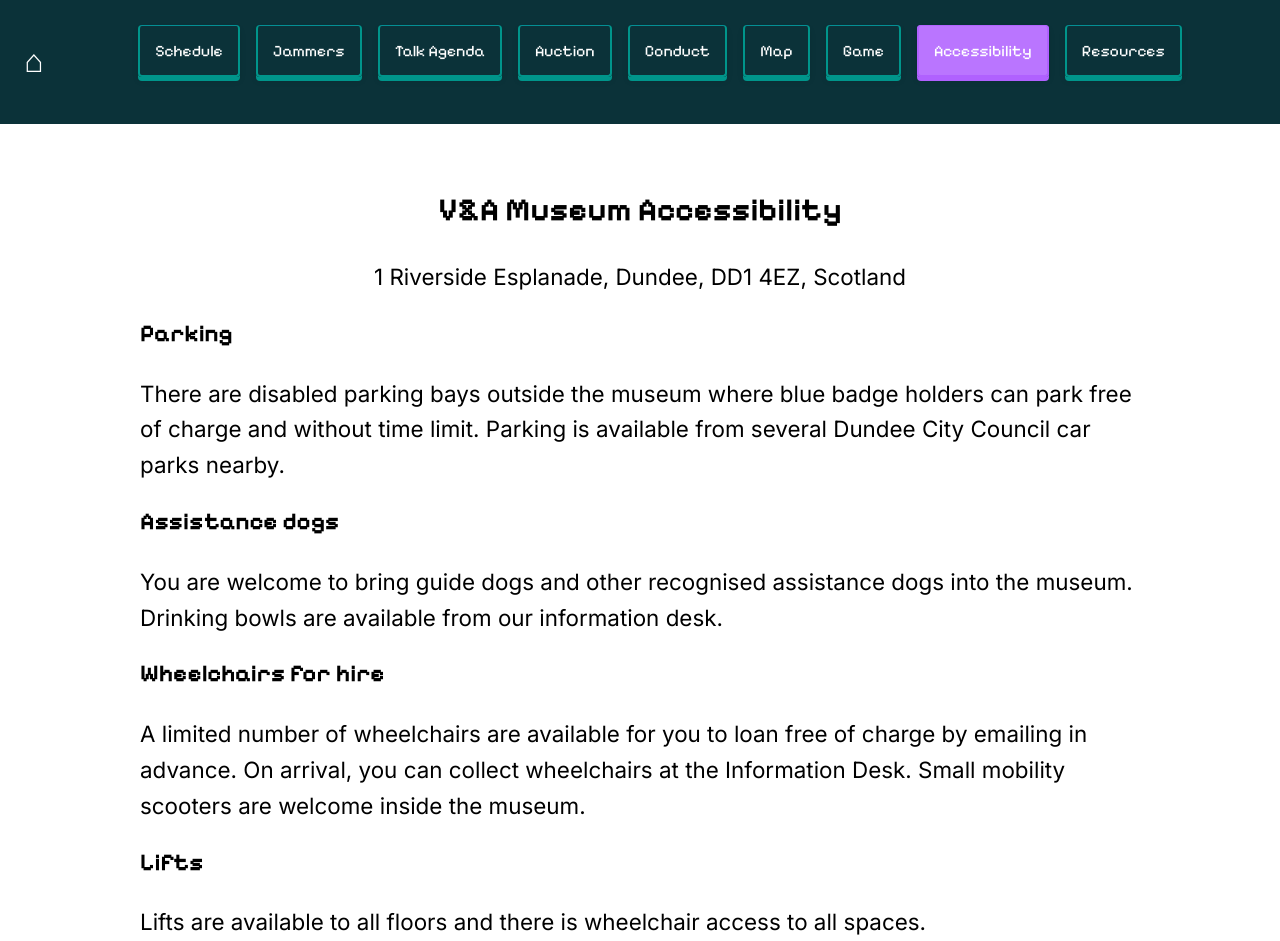
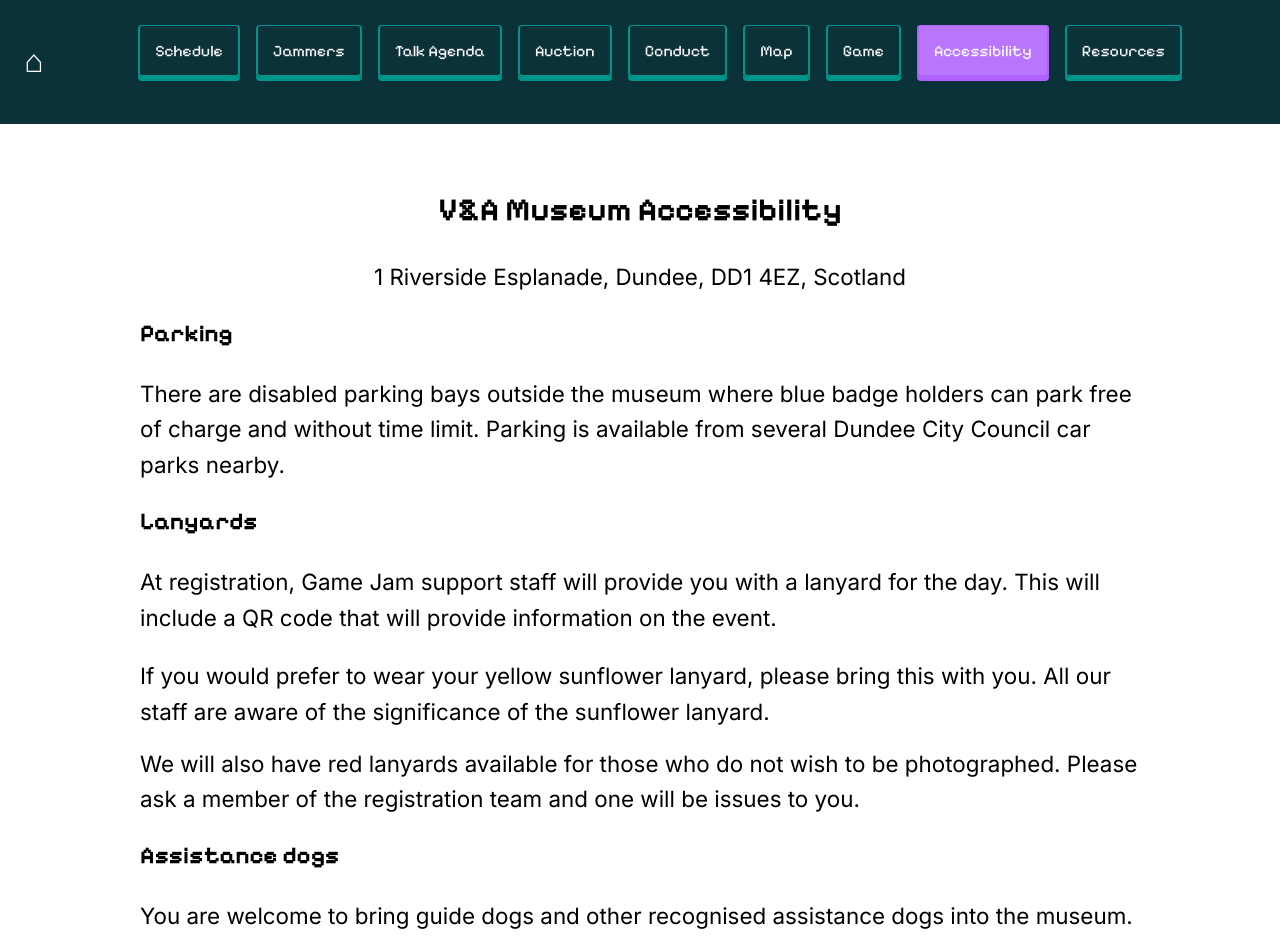
Before and after one commit to Frontier-Team/gamejam, a React (Vite) app: page /#/accessibility in a window 1280 px wide. Shown: the top 941 px of the page. Built offline with nearby package versions, Linux system fonts and the light colour scheme; a web font is replaced by a local one.

Commit message:
fixes and copy

```diff
--- a/src/components/Accordion.tsx
+++ b/src/components/Accordion.tsx
@@ -23,9 +23,14 @@ const AccordionTitle = styled.button`
   align-items: center;
   outline: none;
   transition: background 0.3s ease;
+  color: inherit;
+  text-decoration: none;
+  -webkit-tap-highlight-color: transparent;
 
   &:focus {
     color: ${({ theme }) => theme.colors.lilacShade};
+  }
+
   &:hover {
     color: ${({ theme }) => theme.colors.lilac};
 
@@ -49,8 +54,10 @@ const AccordionContent = styled.div<{ isOpen: boolean }>`
   transition: max-height 0.3s ease, padding 0.3s ease;
   padding: ${({ isOpen }) => (isOpen ? "1rem" : "0 1rem")};
   background: ${({ theme }) => theme.colors.grey};
-  display: ${({ isOpen }) =>
-    isOpen ? "block" : "none"};
+  display: ${({ isOpen }) => (isOpen ? "block" : "none")};
+  color: inherit; /* Ensure text color is inherited */
+  text-decoration: none; /* Remove underline */
+  -webkit-tap-highlight-color: transparent; /* Remove tap highlight color on iOS */
 `;
 
 interface AccordionProps {
--- a/src/pages/AccessibilityPage.tsx
+++ b/src/pages/AccessibilityPage.tsx
@@ -15,6 +15,16 @@ export const AccessibilityPage = () => {
         There are disabled parking bays outside the museum where blue badge holders
         can park free of charge and without time limit. Parking is available from several
         Dundee City Council car parks nearby.
+      </Paragraph>
+
+      <h2>Lanyards</h2>
+      <Paragraph>
+        At registration, Game Jam support staff will provide you with a lanyard for the day. This will include a QR code that will provide information
+        on the event.
+        <Paragraph>If you would prefer to wear your yellow sunflower lanyard, please bring this with you.
+          All our staff are aware of the significance of the sunflower lanyard.
+        </Paragraph>
+        We will also have red lanyards available for those who do not wish to be photographed. Please ask a member of the registration team and one will be issues to you.
       </Paragraph>
 
       <h2>Assistance dogs</h2>
```
